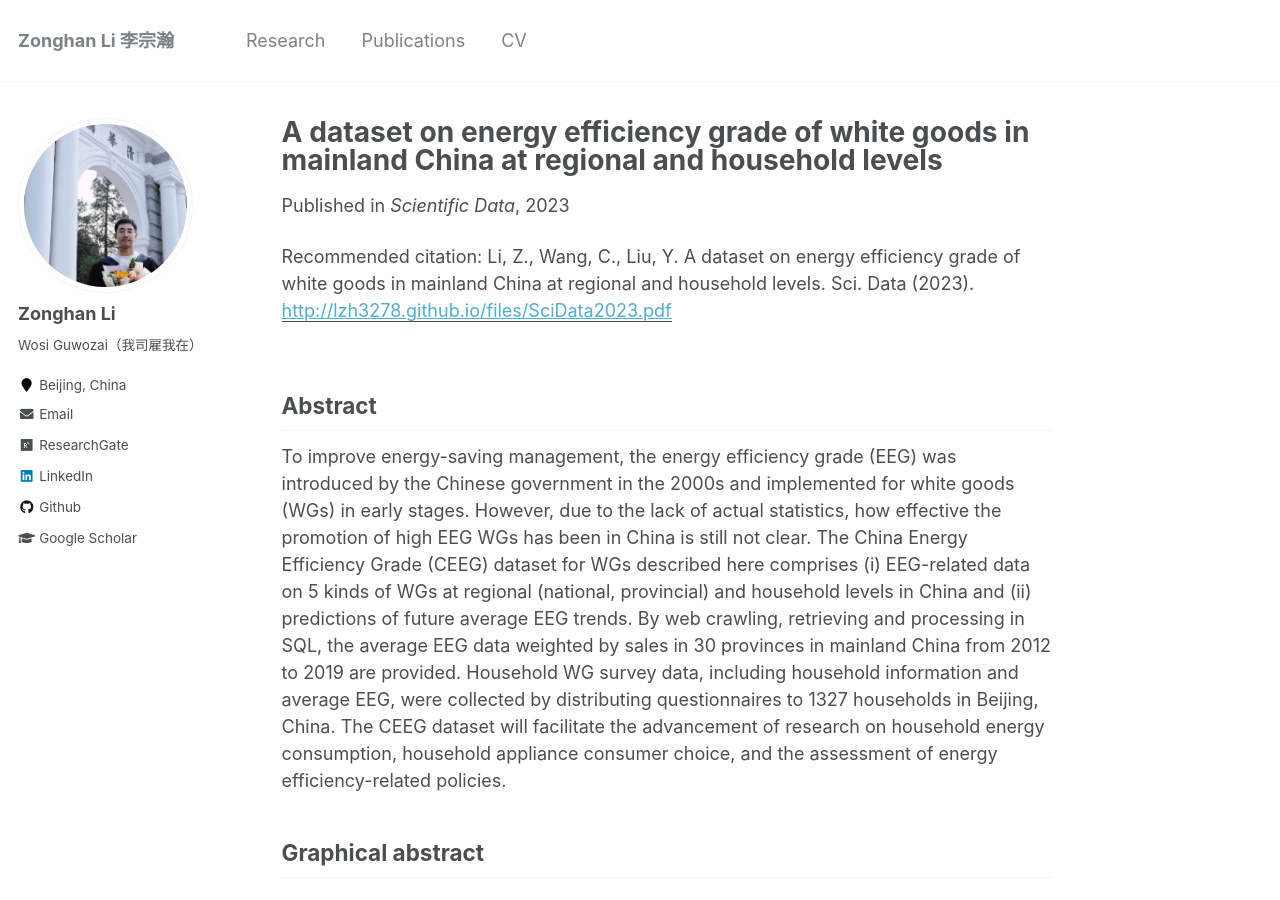
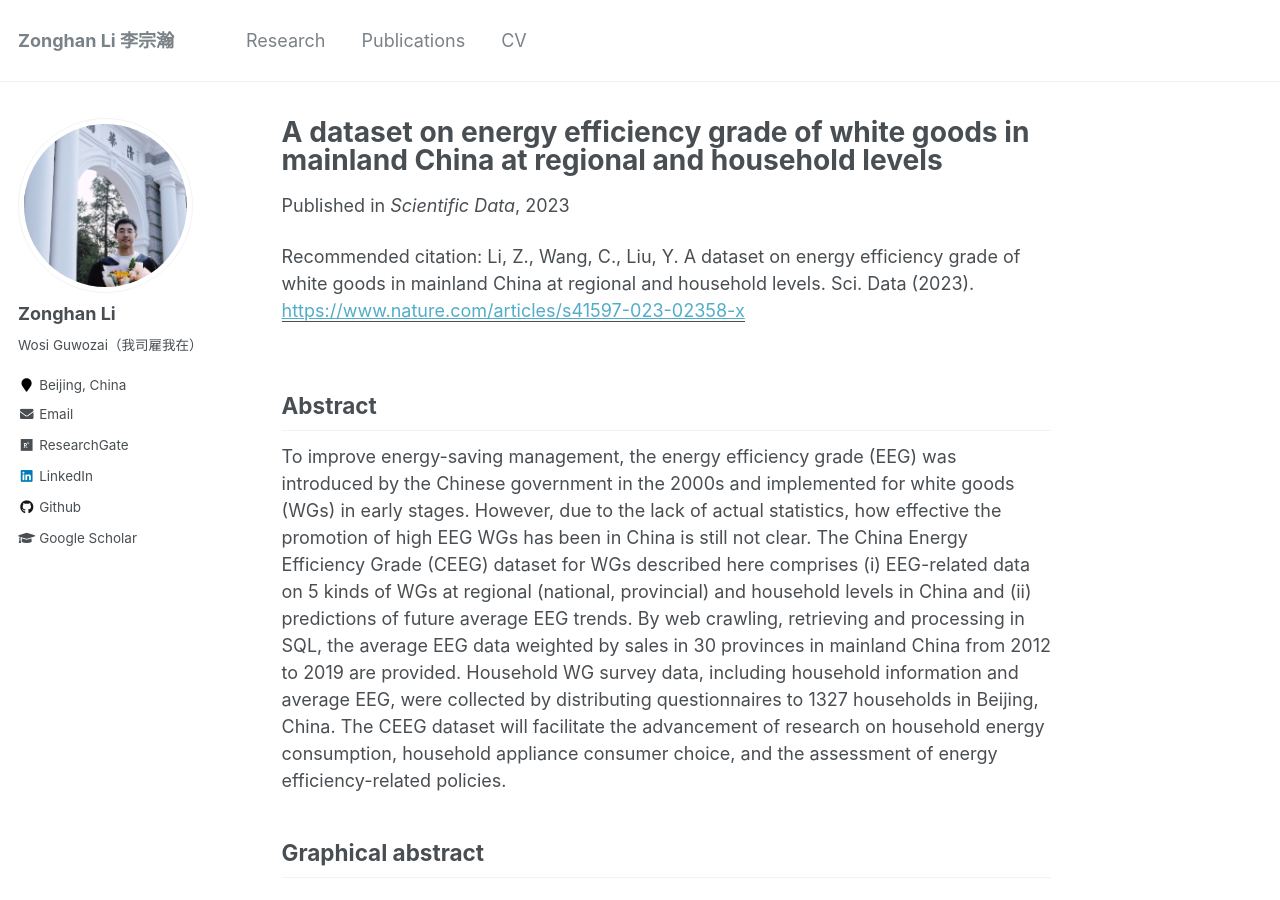
Before and after one commit to lzh3278/lzh.github.io, a Jekyll site: the page built from _publications/SciData2023.md, in a window 1280 px wide and 900 px high. Built offline with Jekyll 4.4.1, drawn with Linux system fonts in a browser that asks for light colours; part of the change alters nothing that is shown.

Commit message:
Update SciData2023.md

```diff
--- a/_publications/SciData2023.md
+++ b/_publications/SciData2023.md
@@ -5,7 +5,7 @@ permalink: /publication/sdata2023
 excerpt: 'The China Energy Efficiency Grade (CEEG) dataset for WGs described here comprises (i) Energy efficiency grade (EEG) related data on 5 kinds of white goods at regional (national, provincial) and household levels in China and (ii) predictions of future average EEG trends. '
 date: 2023-07-03
 venue: 'Scientific Data'
-paperurl: 'http://lzh3278.github.io/files/SciData2023.pdf'
+paperurl: 'https://www.nature.com/articles/s41597-023-02358-x'
 citation: 'Li, Z., Wang, C., Liu, Y. A dataset on energy efficiency grade of white goods in mainland China at regional and household levels. Sci. Data (2023).'
 ---
 Abstract
```
